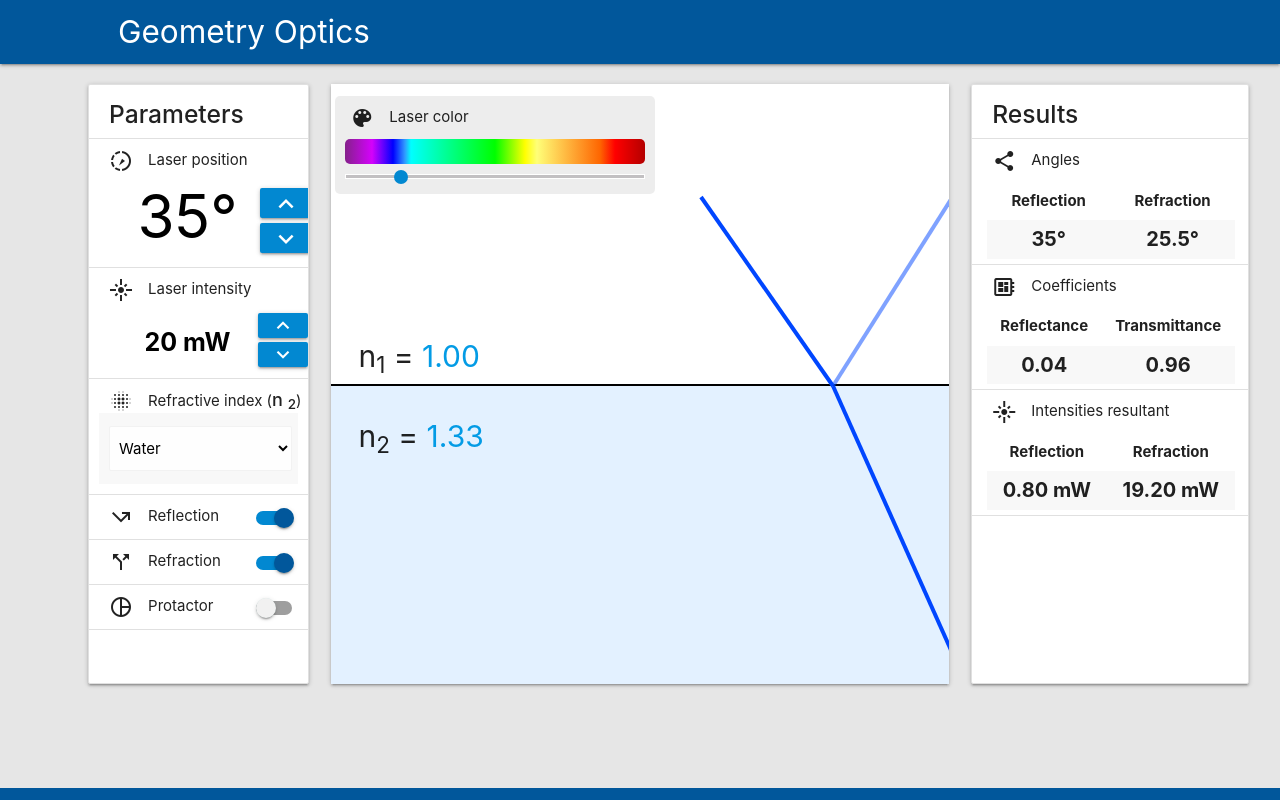
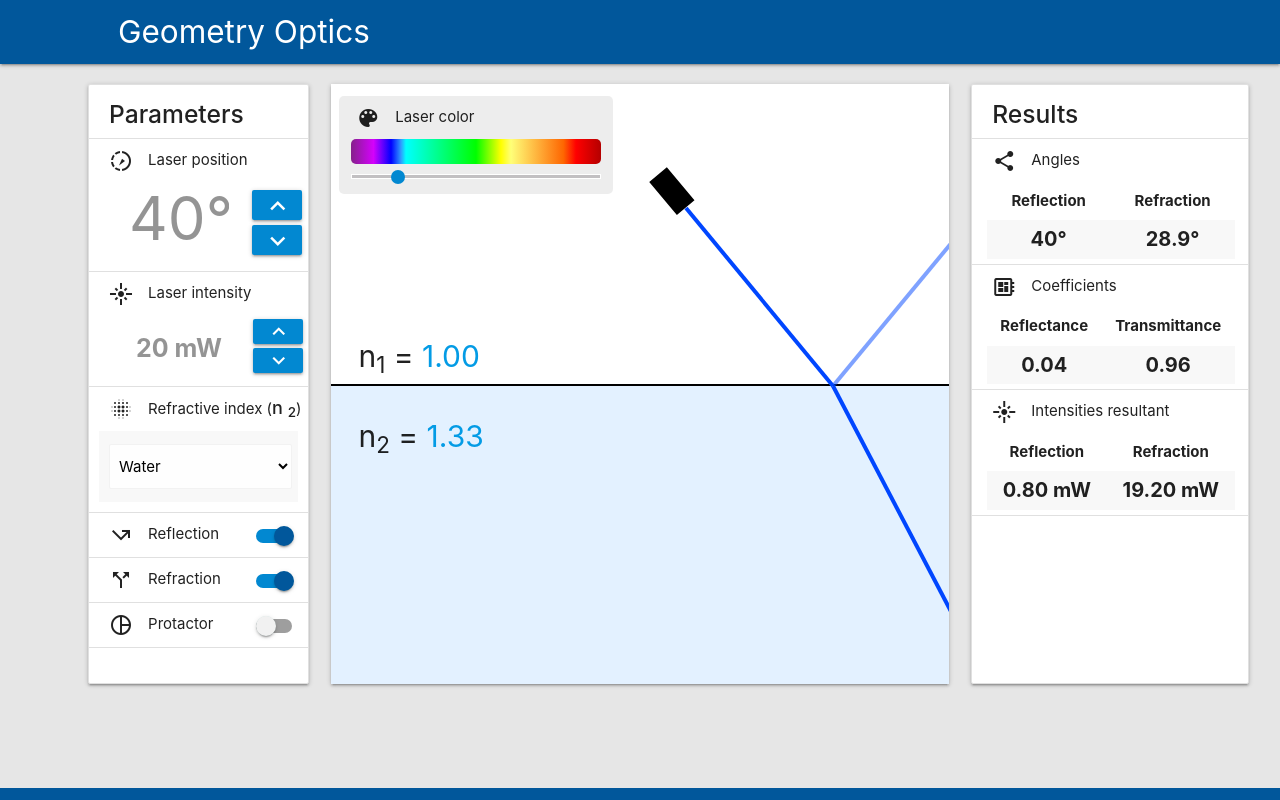
Before and after one commit to wamor17/Geometry_Optics_Simulator, a plain HTML site: page index.html in a window 1280 px wide. Shown: the top 800 px of the page. Drawn offline with Linux system fonts and the light colour scheme.

Commit message:
Version 1.1.4
Add a laser figure how the source of laser and fix different issues.

```diff
--- a/Resource/css/App.css
+++ b/Resource/css/App.css
@@ -187,7 +187,7 @@ body{
 }
 
 .table-refractive-indices{
-    margin: 0 5px 5px -10px;
+    margin: 5% 5px 5px -10px;
     width: 100%;
 }
 
@@ -229,7 +229,10 @@ th, td{
 }
 
 .container-laser-position{
-    padding: 0px 15px 0 8% !important;
+    padding: 2px 2px 2px 2px !important;
+    margin-left: -8%;
+    text-align: center;
+
 }
 
 .laser-intensity{
@@ -305,7 +308,7 @@ th, td{
 }
 
 .color-box{
-    width: 300px;
+    width: 250px;
     height: 25px;
     background-color: rgb(220, 220, 220);
     border-radius: 5px;
@@ -319,8 +322,8 @@ th, td{
 .color-slider-container{
     position: absolute;
     top: 12%;
-    left: 26.2%;
-    padding: 5px 10px 5px 10px;
+    left: 26.5%;
+    padding: 5px 12px 5px 12px;
     background-color: rgba(220, 220, 220, 0.5);
     border-radius: 5px;
     z-index: 15;
--- a/Resource/js/App.js
+++ b/Resource/js/App.js
@@ -42,6 +42,7 @@ function toDegrees( radians ){
 }
 
 function Snell_Law( n1, n2, theta1 ){
+    // snell = asind( (n1/n2)*sind(40) )
     var theta1_radians = toRadians(theta1);
     var argument_degrees = (n1/n2)*Math.sin( theta1_radians );
     var theta2 = Math.asin( argument_degrees );
@@ -121,14 +122,14 @@ function DrawLaserFigures(degrees, degreesRefraction){
         // Laser source
         DrawLine(x_positions90[degrees-1], y_positions90[degrees-1], x_end, y_end, MaxIntensityLaser, R, G, B);
         // Reflection
-        DrawLine(x_reflection[degrees-1], y_reflection[degrees-1], x_end, y_end, IntensityReflection, R, G, B );
+        DrawLine(x_reflection[degrees+1], y_reflection[degrees+1], x_end, y_end, IntensityReflection, R, G, B );
         // Refraction
         DrawLine(x_refraction[ Math.round(degreesRefraction) ], y_refraction[ Math.round(degreesRefraction) ], x_end, y_end, IntensityRefraction, R, G, B );
     }else if( boolReflection ){
         // Laser source
         DrawLine(x_positions90[degrees-1], y_positions90[degrees-1], x_end, y_end, MaxIntensityLaser, R, G, B);
         // Reflection
-        DrawLine(x_reflection[degrees-1], y_reflection[degrees-1], x_end, y_end, IntensityReflection, R, G, B );
+        DrawLine(x_reflection[degrees+1], y_reflection[degrees+1], x_end, y_end, IntensityReflection, R, G, B );
     }else if( boolRefraction ){
         // Laser source
         DrawLine(x_positions90[degrees-1], y_positions90[degrees-1], x_end, y_end, MaxIntensityLaser, R, G, B);
@@ -231,7 +232,6 @@ function alignAnglesInExtremes(degrees, degreesRefraction){
 
         $('#svg_paint').empty();
         DrawLine( x_positions90[degrees], y_positions90[degrees], x_end, y_end, MaxIntensityLaser, R, G, B );
-        console.log( 'AlignAnglesInExtremes' )
     }
 }
 
@@ -370,6 +370,27 @@ function LaserIntensityViewAndResult(){
     $('.resultTransmittance').text( T_coefficient );
 }
 
+function DrawSquareLaser(degrees){
+    var svg = document.getElementsByTagName('svg')[0];
+
+    var svgns  = 'http://www.w3.org/2000/svg';
+    var circle = document.createElementNS(svgns, 'rect');
+
+    var x_0 = x_positions90[degrees-1], y_0 = y_positions90[degrees-1];
+
+    circle.setAttribute("x", 'calc('+parseInt(x_0)+' - 10)' );
+    circle.setAttribute("y", 'calc('+parseInt(y_0-32)+' - 10)' );
+    circle.setAttribute("width", 20 );
+    circle.setAttribute("height", 40 );
+    circle.style.strokeWidth = "3px";
+    circle.style.stroke = 'black';
+    circle.style.fill = 'black';
+    circle.setAttribute('transform', 'rotate(-'+parseInt(degrees)+')');
+    circle.setAttribute('transform-origin', ''+x_0+' '+y_0+'');
+
+    svg.appendChild(circle);
+}
+
 $(document).ready(function(){
     // Initialize Materialize components
     $('.collapsible').collapsible();
@@ -417,10 +438,15 @@ $(document).ready(function(){
     DrawLaserFigures(degrees, degreesRefraction);
     alignAnglesInExtremes(degrees, degreesRefraction);
     LaserIntensityViewAndResult();
+    DrawSquareLaser(degrees);
 });
 
 $('#range-color').on('mousedown mousemove change', function(){
+    var txtLaserPosition = $('#txtLaserPosition');
+    var degrees = parseInt(txtLaserPosition.val().split('°')[0]);
+
     ChangeLinesColor();
+    DrawSquareLaser(degrees);
 });
 
 $('#checkboxReflection').on('change', function(){
@@ -430,6 +456,7 @@ $('#checkboxReflection').on('change', function(){
     var degreesRefraction = Snell_Law(1, RefractionIndex, degrees);
 
     DrawLaserFigures(degrees, degreesRefraction);
+    DrawSquareLaser (degrees);
 
     if( boolReflection )
         $('.angle-reflection-result').empty().text(degrees+'°');
@@ -444,6 +471,7 @@ $('#checkboxRefraction').on('change', function(){
     var degreesRefraction = Snell_Law(1, RefractionIndex, degrees);
 
     DrawLaserFigures(degrees, degreesRefraction);
+    DrawSquareLaser (degrees);
 
     if( boolRefraction ){
         $('.angle-refraction-result').empty().text(degreesRefraction.toFixed(1)+'°');
@@ -514,9 +542,11 @@ $('#btnMoreDegrees').on('click', function(){
 
         DrawLine( x_positions90[degrees+1]+8, y_positions90[degrees], x_end, y_end, MaxIntensityLaser, R, G, B );
         DrawLine( x_refraction[degrees+1], y_refraction[degrees+1], x_end, y_end, MaxIntensityLaser, R, G, B );
+        DrawSquareLaser(degrees);
     }else{
         DrawLaserFigures(degrees, degreesRefraction);
         alignAnglesInExtremes(degrees, degreesRefraction);
+        DrawSquareLaser(degrees);
         //LaserIntensityViewAndResult();
     }
 });
@@ -551,10 +581,11 @@ $('#btnLessDegrees').on('click', function(){
 
         DrawLine( x_positions90[degrees+1]+8, y_positions90[degrees], x_end, y_end, MaxIntensityLaser, R, G, B );
         DrawLine( x_refraction[degrees+1], y_refraction[degrees+1], x_end, y_end, MaxIntensityLaser, R, G, B );
+        DrawSquareLaser(degrees);
     }else{
         DrawLaserFigures(degrees, degreesRefraction);
         alignAnglesInExtremes(degrees, degreesRefraction);
-
+        DrawSquareLaser(degrees);
         //LaserIntensityViewAndResult();
     }
 });
@@ -618,6 +649,7 @@ $('#select-refractive-index-2').change(function(){
     }
 
     PaintBackgroundColor();
+    DrawSquareLaser(degrees);
 });
 
 $('#btn-more-laser-intensity').on('click', function(){
@@ -667,10 +699,6 @@ $('#btn-less-laser-intensity').on('click', function(){
     $('#txt-laser-intensity').val(laser_intensity+' mW');
 });
 
-$('.btn-draw-circle').on('click', function(){
-    DrawCircle();
-});
-
 /*
 $('#btnDrawCircle').on('click', function(){
     var svg = document.getElementsByTagName('svg')[0];
--- a/index.html
+++ b/index.html
@@ -50,7 +50,7 @@
 
                         <div class="container-laser-position">
                             <div class="input-field laser-rotation-input">
-                                <input placeholder="Laser rotation" id="txtLaserPosition" type="text" class="validate" value="35°">
+                                <input disabled placeholder="Laser rotation" id="txtLaserPosition" type="text" class="validate" value="40°">
                             </div>
 
                             <div class="position-buttons">
@@ -66,7 +66,7 @@
 
                         <div class="container-laser-position">
                             <div class="input-field laser-rotation-input">
-                                <input id="txt-laser-intensity" type="text" class="validate" value="20 mW">
+                                <input disabled id="txt-laser-intensity" type="text" class="validate" value="20 mW">
                             </div>
 
                             <div class="position-intensity-buttons">
@@ -175,7 +175,8 @@
             <!-- Pizarron para pintar las simulaciones -->
             <div class="col m6 l6">
                 <div class="container-svg">
-                    <svg id="svg_paint" height="100%" width="100%"> </svg>
+                    <svg id="svg_paint" height="100%" width="100%">
+                    </svg>
                 </div>
 
                 <img src="Resource/images/transportador.png" id="img-transportador" class="img-transportador">
```
